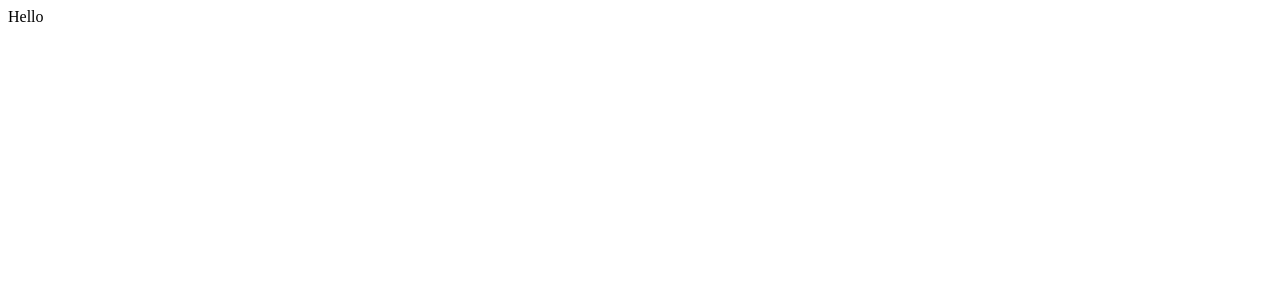
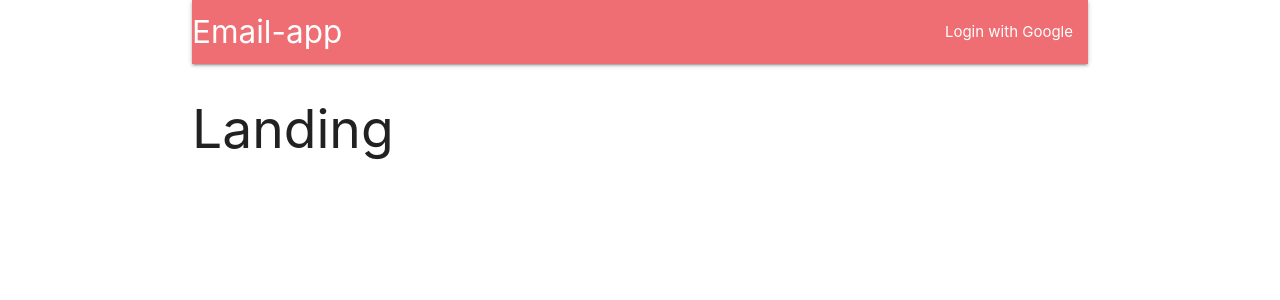
Before and after one commit to GAgOlarc/email-app, a React (Create React App) app in the folder client/: page / in a window 1280 px wide. Shown: the top 300 px of the page. Built offline with nearby package versions, Linux system fonts and the light colour scheme.

Commit message:
Materialize CSS Setup, Add Navbar

```diff
--- a/client/package.json
+++ b/client/package.json
@@ -3,6 +3,7 @@
 	"version": "0.1.0",
 	"private": true,
 	"dependencies": {
+		"materialize-css": "^1.0.0",
 		"react": "^16.8.4",
 		"react-dom": "^16.8.4",
 		"react-redux": "^6.0.1",
--- a/client/src/components/App.js
+++ b/client/src/components/App.js
@@ -1,8 +1,23 @@
 import React from 'react';
+import { BrowserRouter, Route } from 'react-router-dom';
+
+import Header from './Header';
+const Dashboard = () => <h2>Dashboard</h2>;
+const SurveyNew = () => <h2>Survey New</h2>;
+const Landing = () => <h2>Landing</h2>;
 
 const App = () => {
     return (
-        <div>Hello</div>
+        <div className="container">
+            <BrowserRouter>
+                <div>
+                    <Header />
+                    <Route exact path="/" component={Landing} />
+                    <Route exact path="/surveys" component={Dashboard} />
+                    <Route path="/surveys/new" component={SurveyNew} />
+                </div>
+            </BrowserRouter>
+        </div>
     );
 }
 
--- /dev/null
+++ b/client/src/components/Header.js
@@ -0,0 +1,18 @@
+import React, { Component } from 'react'
+
+class Header extends Component {
+    render() {
+        return (
+            <nav>
+                <div className="nav-wrapper">
+                    <a href="/" className="left brand-logo">Email-app</a>
+                    <ul id="nav-mobile" className="right hide-on-small-and-down">
+                        <li><a href="/">Login with Google</a></li>
+                    </ul>
+                </div>
+            </nav>
+        )
+    }
+}
+
+export default Header
--- a/client/src/index.js
+++ b/client/src/index.js
@@ -1,3 +1,4 @@
+import 'materialize-css/dist/css/materialize.min.css';
 import React from 'react';
 import ReactDOM from 'react-dom';
 import { Provider } from 'react-redux';
```
Also changed, not shown: 1 other file (tests, documents, lock files or other folders).
